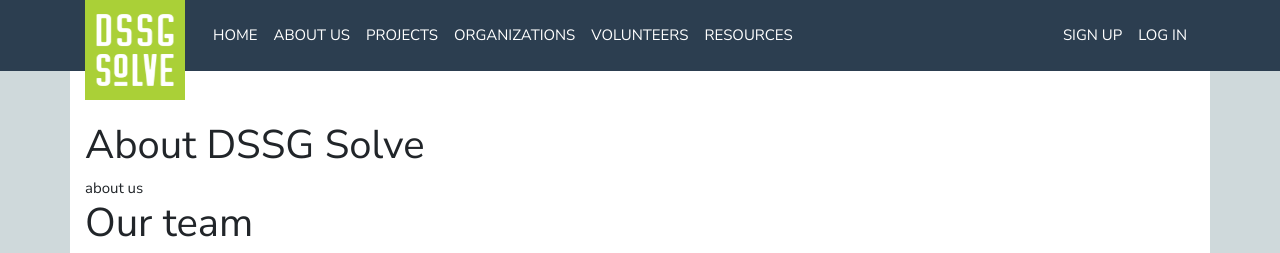
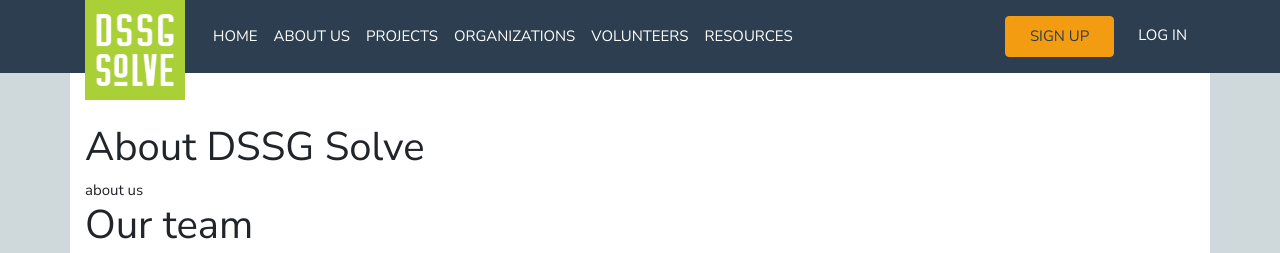
Before and after one commit to dssg/marketplace, a Django app: template src/dssgmkt/templates/dssgmkt/about.html in a window 1280 px wide. Shown: the top 253 px of the page. Run offline with Django 3.2, Linux system fonts and the light colour scheme; the template is opened without the code that fills it, so the values that code supplies are empty; some libraries are stand-ins or nearby versions.

Commit message:
Changed the signup button in the non-authenticated navbar to be an orange button, for visibility.

```diff
--- a/src/dssgmkt/templates/dssgmkt/components/navbar.html
+++ b/src/dssgmkt/templates/dssgmkt/components/navbar.html
@@ -52,7 +52,7 @@
 
           </ul>
           <ul class="navbar-nav">
-            <li class="nav-item"><a class="nav-link" href="{% url 'dssgmkt:signup_type_select' %}">Sign up</a></li>
+            <li class="nav-item"><a class="nav-link btn btn-warning text-primary pl-4 pr-4 mr-3" href="{% url 'dssgmkt:signup_type_select' %}">Sign up</a></li>
             <li class="nav-item"><a class="nav-link" href="{% url 'dssgmkt:login' %}">Log in</a></li>
           </ul>
         </div>
```
